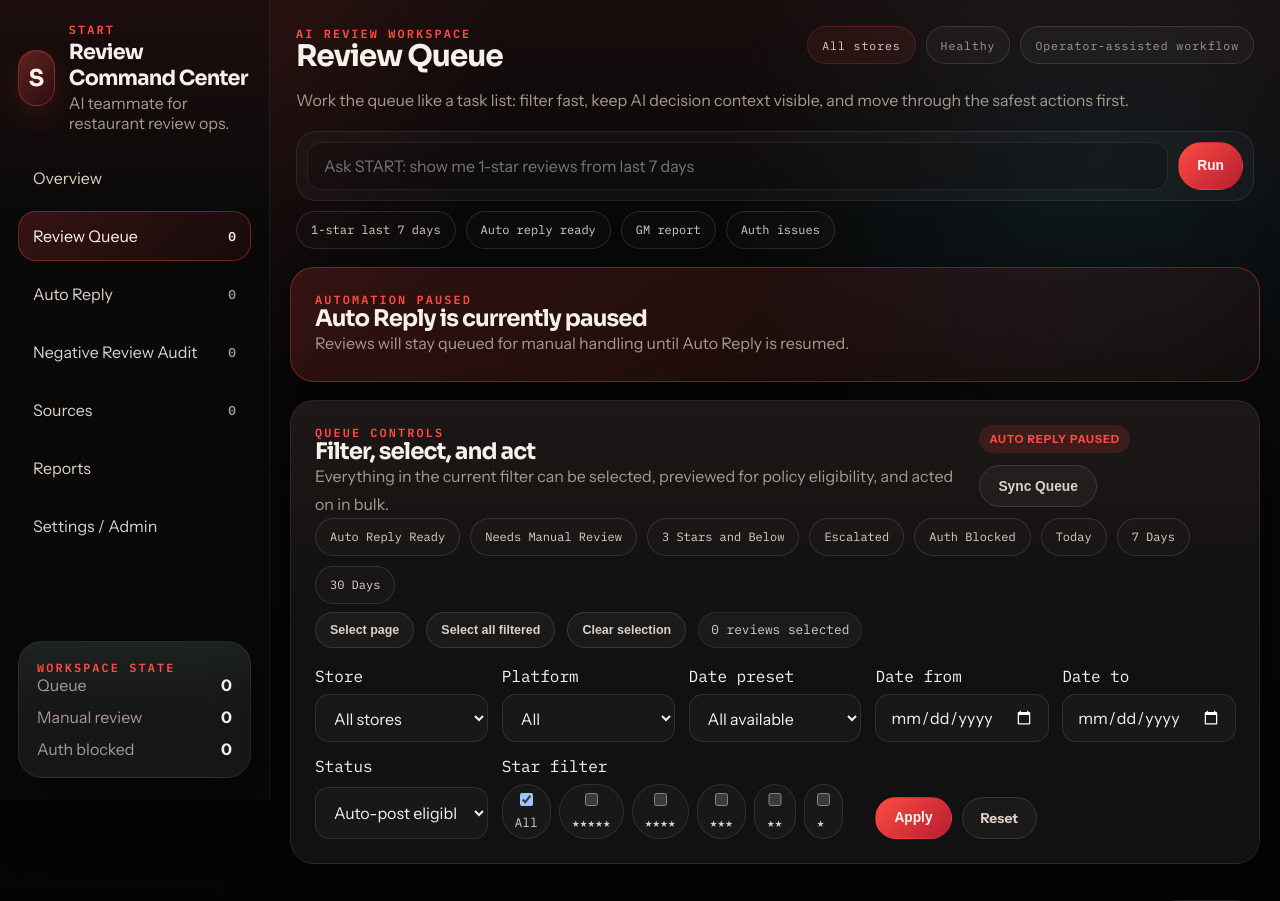
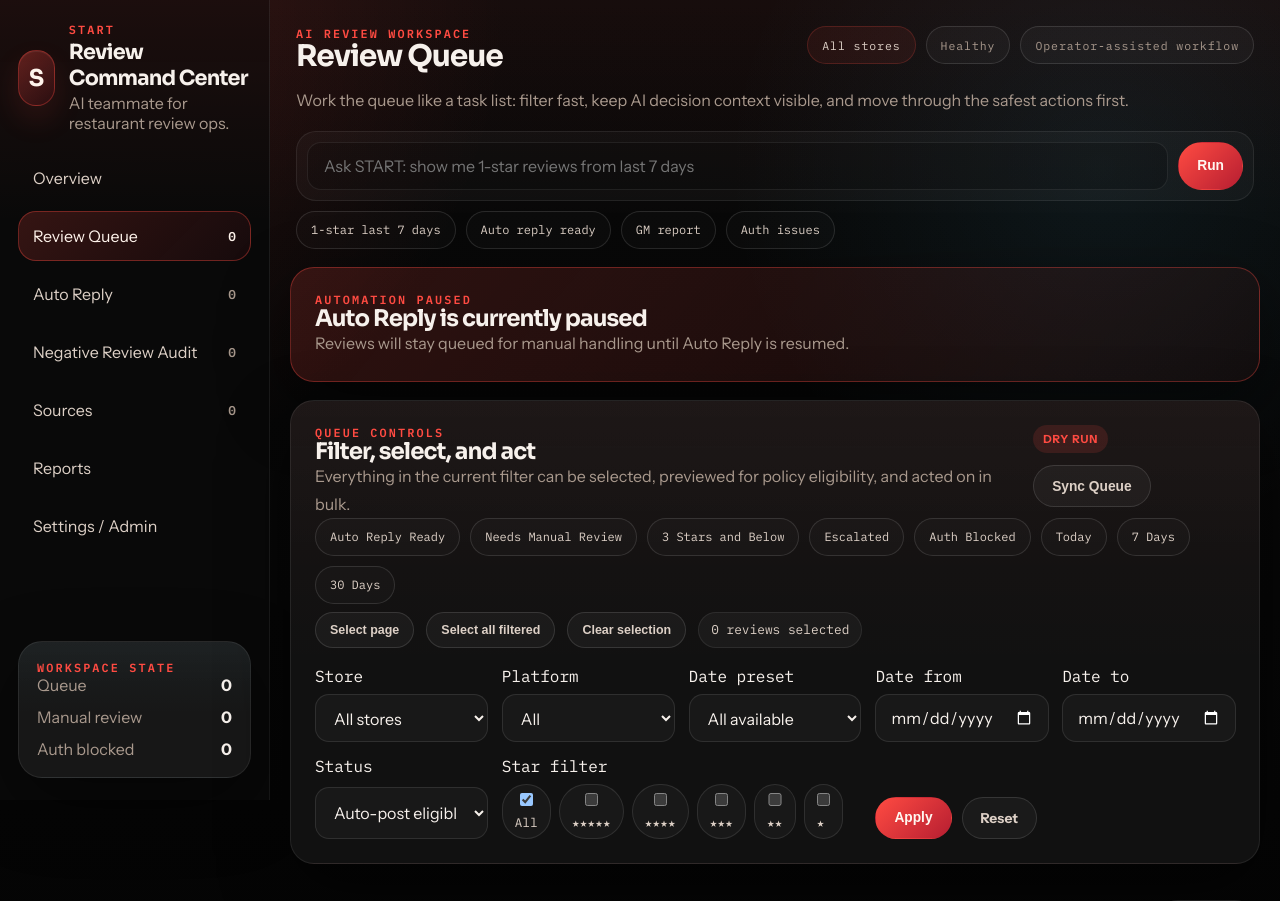
Before and after one commit to liemdo28/review-automation-system, a FastAPI app: page /reviews?status=auto_post_eligible in a window 1280 px wide. Shown: the top 901 px of the page. Run offline with FastAPI, Linux system fonts and the light colour scheme; data that the repository does not hold is empty.

Commit message:
Show dry-run state and guard Auto Reply controls

```diff
--- a/app/routes/dashboard.py
+++ b/app/routes/dashboard.py
@@ -365,6 +365,7 @@ async def reviews_page(
             "focus_source": focus_source,
             "focus_location": focus_location,
             "global_auto_reply_config": global_config,
+            "dry_run": settings.dry_run,
             "store_theme": store_theme_for_location,
             "store_theme_style": store_theme_style,
             **shell_context,
--- a/app/templates/reviews.html
+++ b/app/templates/reviews.html
@@ -92,6 +92,8 @@
                 id="autoReplyToggleButton"
                 data-enabled="{{ 'true' if (global_auto_reply_config.auto_post_phase_enabled if global_auto_reply_config else False) else 'false' }}"
                 onclick="toggleAutoReplyPause()"
+                {% if dry_run %}disabled{% endif %}
+                title="{% if dry_run %}Dry run mode is active.{% else %}Toggle Auto Reply posting on or off.{% endif %}"
             >
                 {{ "Pause Auto Reply" if (global_auto_reply_config.auto_post_phase_enabled if global_auto_reply_config else False) else "Resume Auto Reply" }}
             </button>
@@ -122,7 +124,9 @@
                 <p class="section-copy">Everything in the current filter can be selected, previewed for policy eligibility, and acted on in bulk.</p>
             </div>
             <div class="section-actions">
-                {% if global_auto_reply_config and not global_auto_reply_config.auto_post_phase_enabled %}
+                {% if dry_run %}
+                <span class="status status-failed">Dry run</span>
+                {% elif global_auto_reply_config and not global_auto_reply_config.auto_post_phase_enabled %}
                 <span class="status status-paused">Auto Reply paused</span>
                 {% endif %}
                 <button class="btn btn-secondary" onclick="triggerFetch()">Sync Queue</button>
@@ -362,8 +366,8 @@
                     type="button"
                     class="btn btn-sm"
                     onclick="autoReplyUI({{ item.review.id }})"
-                    {% if not item.review.auto_reply_eligible or not item.source or item.source.session_status != "active" %}disabled{% endif %}
-                    title="{% if not item.review.auto_reply_eligible %}Review is not auto-post eligible.{% elif not item.source or item.source.session_status != 'active' %}Google session must be active before UI posting.{% else %}Start browser UI posting for this review.{% endif %}"
+                {% if dry_run or not item.review.auto_reply_eligible or not item.source or item.source.session_status != "active" %}disabled{% endif %}
+                    title="{% if dry_run %}Dry run mode is active.{% elif not item.review.auto_reply_eligible %}Review is not auto-post eligible.{% elif not item.source or item.source.session_status != 'active' %}Google session must be active before UI posting.{% else %}Start browser UI posting for this review.{% endif %}"
                 >
                     Auto Reply
                 </button>
```
